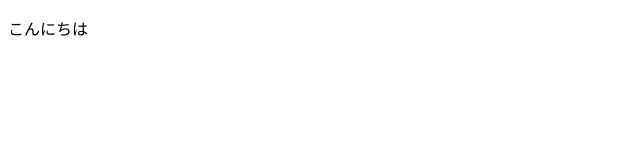
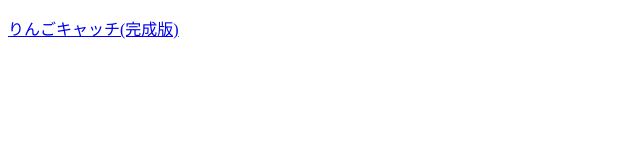
Before and after one commit to nodatsu/yamada2016, a plain HTML site: page index.html in a window 1280 px wide. Shown: the whole page, without its empty margins (0-640 px from the left). Drawn offline with Linux system fonts and the light colour scheme.

Commit message:
リンク埋め込み

```diff
--- a/index.html
+++ b/index.html
@@ -10,7 +10,7 @@
 
 <body>
 <p>
-こんにちは
+<a href="https://scratch.mit.edu/projects/108142340/">りんごキャッチ(完成版)</a>
 </p>
 </body>
 </html>
```
